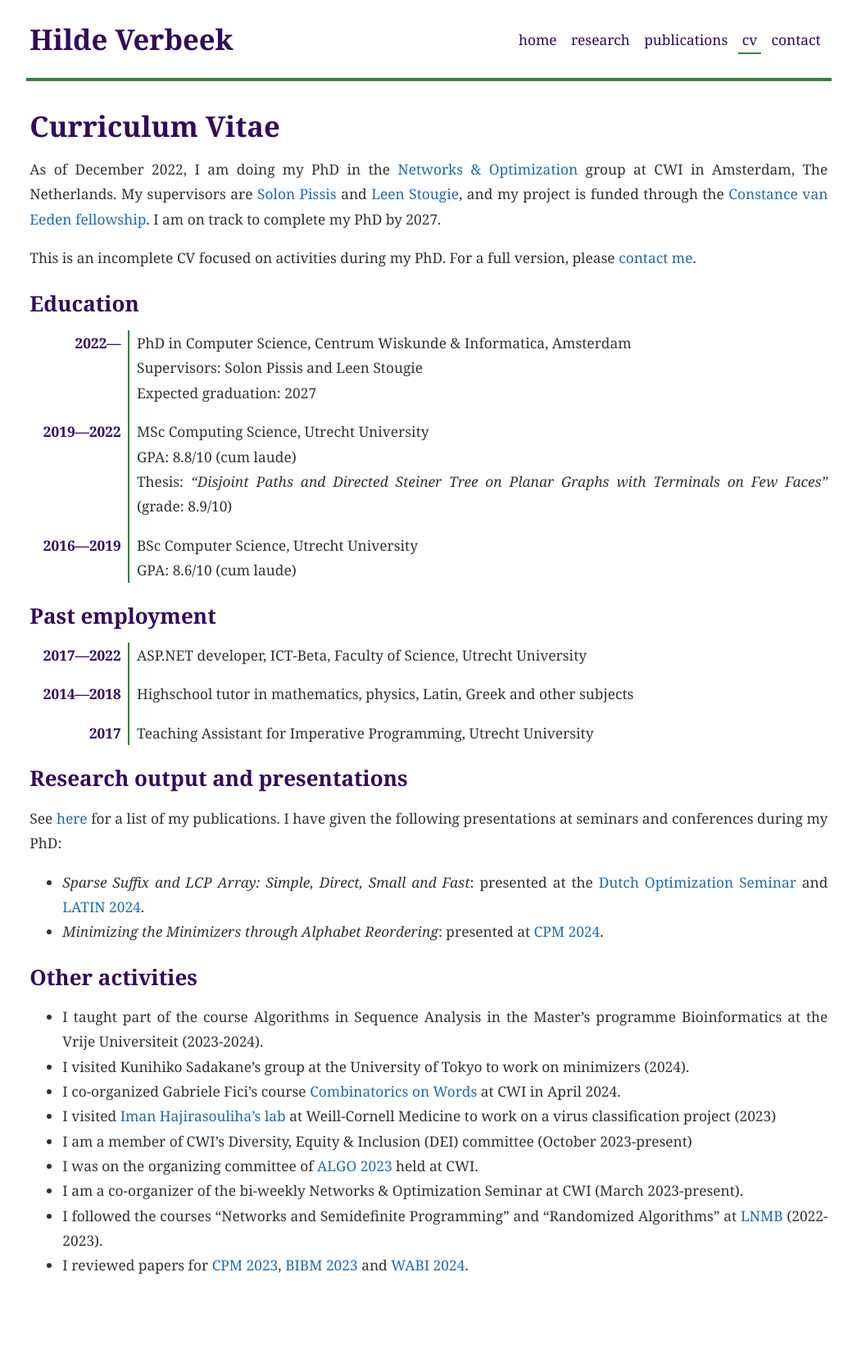
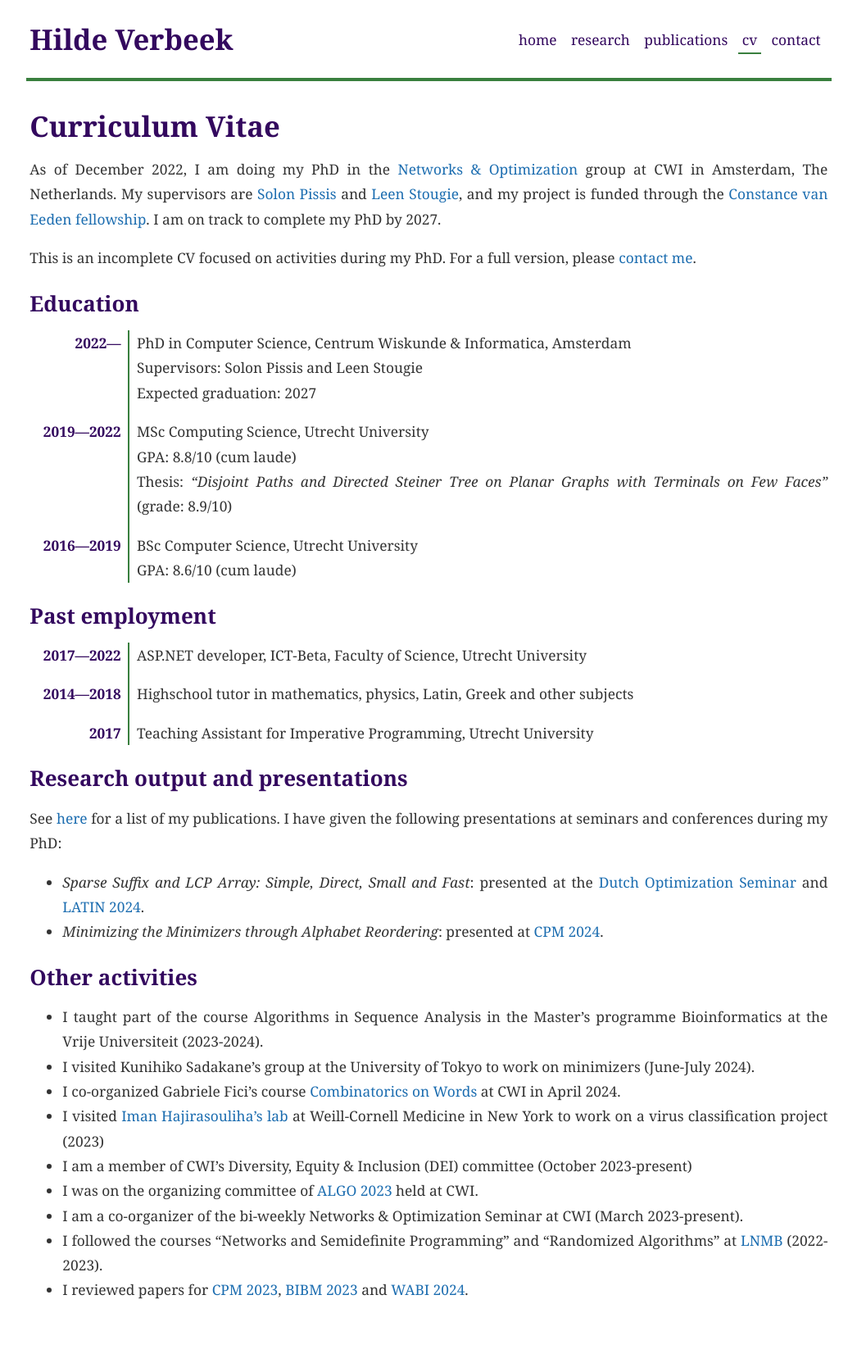
Before and after one commit to arfie/arfie.github.io, a Jekyll site: the page built from cv.html, in a window 1280 px wide. Shown: the whole page at 82% size, without its empty margins (108-1154 px from the left). Built offline with Jekyll 4.4.1, drawn with Linux system fonts in a browser that asks for light colours; before the commit the page ends 1610 px from its top, so only the background shows below that.

Commit message:
Update cv based on Moniques suggestions

```diff
--- a/cv.html
+++ b/cv.html
@@ -63,9 +63,9 @@ sec: cv
 <h2>Other activities</h2>
 <ul>
     <li>I taught part of the course Algorithms in Sequence Analysis in the Master&rsquo;s programme Bioinformatics at the Vrije Universiteit (2023-2024).</li>
-    <li>I visited Kunihiko Sadakane&rsquo;s group at the University of Tokyo to work on minimizers (2024).</li>
+    <li>I visited Kunihiko Sadakane&rsquo;s group at the University of Tokyo to work on minimizers (June-July 2024).</li>
     <li>I co-organized Gabriele Fici&rsquo;s course <a href="https://cow-amsterdam.github.io/" target="_blank">Combinatorics on Words</a> at CWI in April 2024.</li>
-    <li>I visited <a href="https://physiology.med.cornell.edu/faculty/hajirasouliha/lab/index.html" target="_blank">Iman Hajirasouliha&rsquo;s lab</a> at Weill-Cornell Medicine to work on a virus classification project (2023)</li>
+    <li>I visited <a href="https://physiology.med.cornell.edu/faculty/hajirasouliha/lab/index.html" target="_blank">Iman Hajirasouliha&rsquo;s lab</a> at Weill-Cornell Medicine in New York to work on a virus classification project (2023)</li>
     <li>I am a member of CWI&rsquo;s Diversity, Equity &amp; Inclusion (DEI) committee (October 2023-present)</li>
     <li>I was on the organizing committee of <a href="https://algo-conference.org/2023/" target="_blank">ALGO 2023</a> held at CWI.</li>
     <li>I am a co-organizer of the bi-weekly Networks &amp; Optimization Seminar at CWI (March 2023-present).</li>
```
